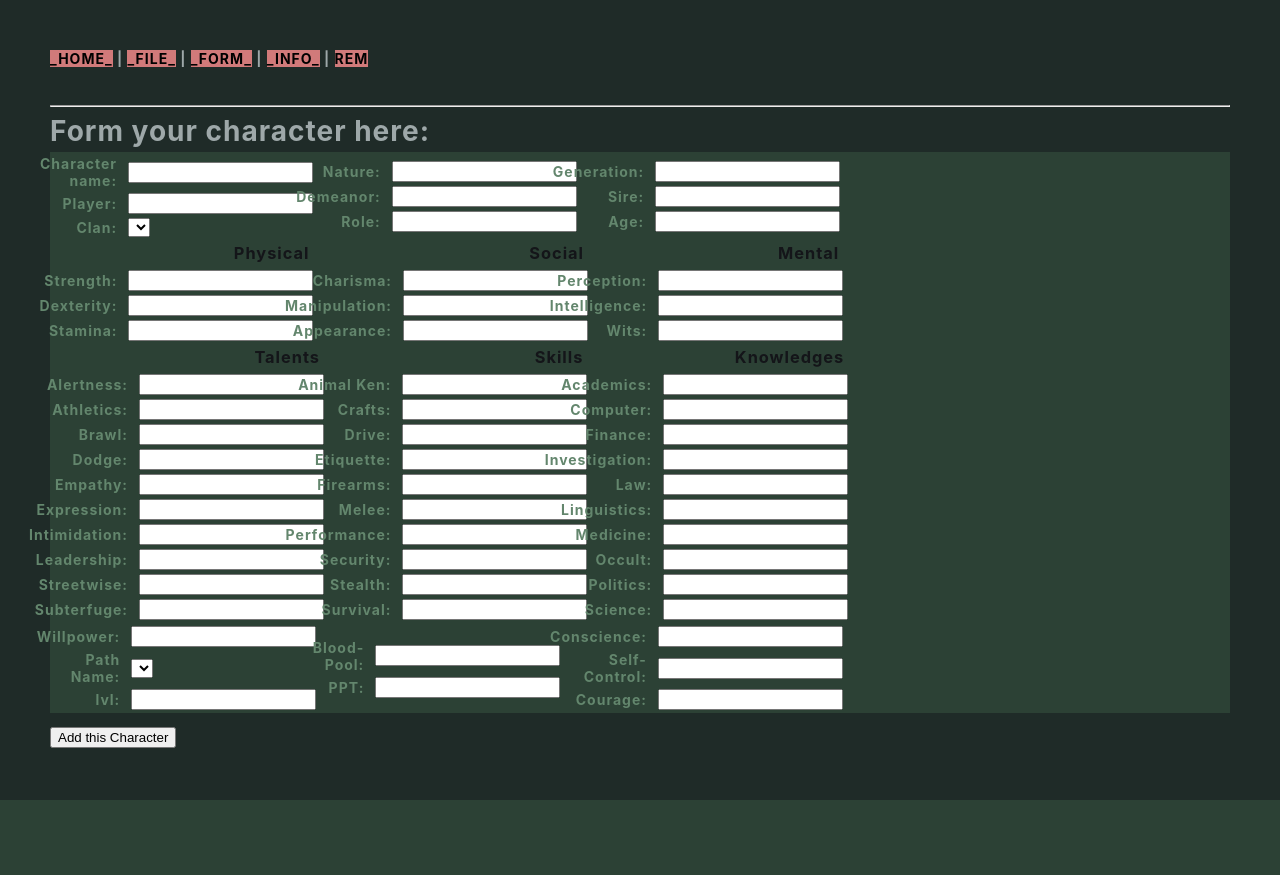
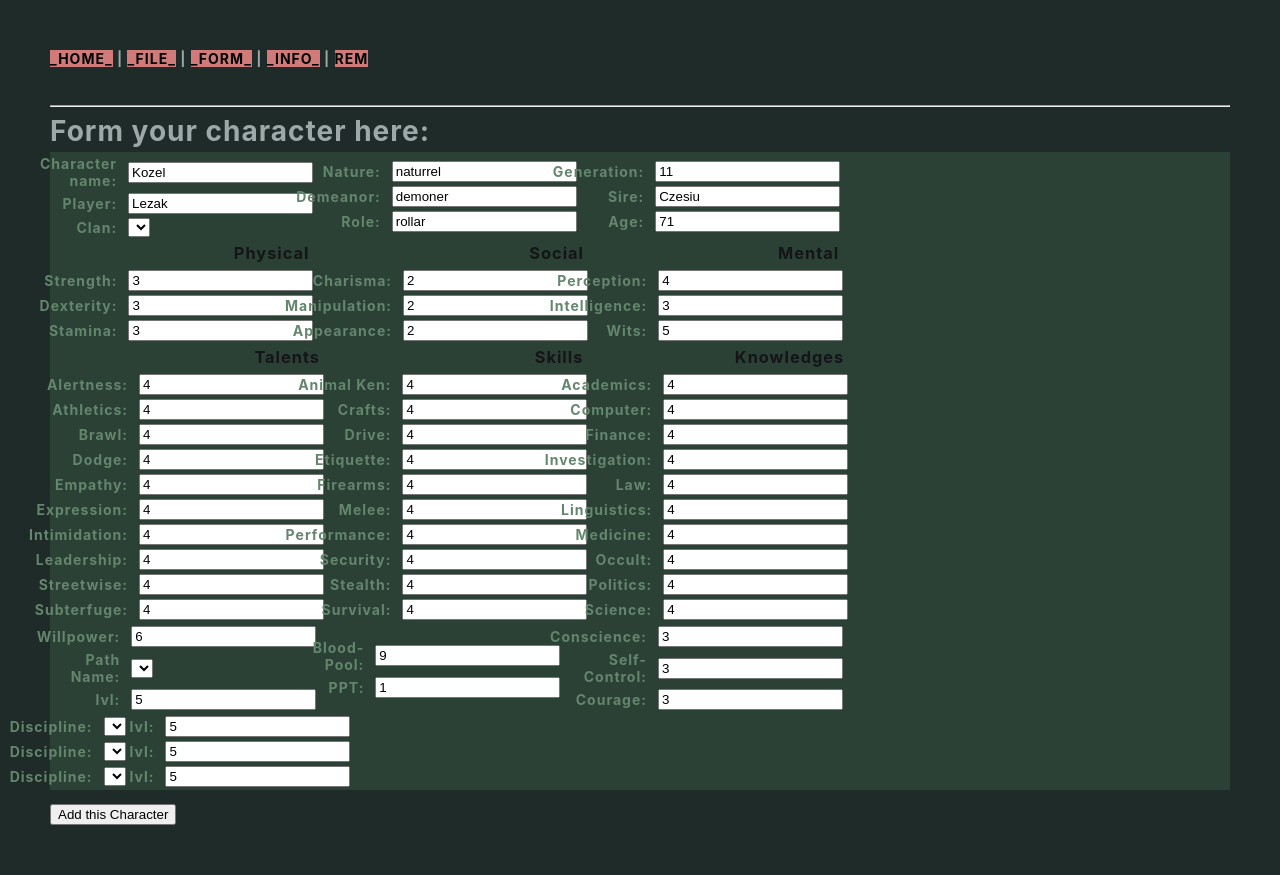
Before and after one commit to andre428/VTM_Flask, a Flask app: page /addform in a window 1280 px wide. Before the commit the page ends 800 px from the top, so only its background shows below. Run offline with Flask 2, Linux system fonts and the light colour scheme; data that the repository does not hold is empty; parts of the project's set-up code (start-up, migrations or seed data) failed here and were passed over.

Commit message:
Make it easier to test

```diff
--- a/app/form.py
+++ b/app/form.py
@@ -82,6 +82,6 @@ class UploadForm(FlaskForm):
     form_selfcontrol = IntegerField()
     form_courage = IntegerField()
 
-    form_disciplines = FieldList(FormField(ListOfDiss))
+    form_disciplines = FieldList(FormField(ListOfDiss), min_entries=3, max_entries=6)
 
     submit = SubmitField('Add this Character')
--- a/app/routes.py
+++ b/app/routes.py
@@ -211,6 +211,7 @@ def addform():
         db.session.add(form_attribs)
         db.session.add(form_abilits)
         db.session.add(form_traits)
+
         db.session.add(form_discc)
 
         db.session.commit()
--- a/app/templates/form.html
+++ b/app/templates/form.html
@@ -11,14 +11,14 @@
                 <table>
                     <tr>
                         <th>Character name:</th>
-                        <td>{{ form.form_char(size=20) }}</td>
+                        <td>{{ form.form_char(size=20, value="Kozel") }}</td>
                         <td>{% for error in form.form_player.errors %}
                             <span style="color: red;">[{{ error }}]</span>
                         {% endfor %}</td>
                     </tr>
                     <tr>
                         <th>Player:</th>
-                        <td>{{ form.form_player(size=20) }}</td>
+                        <td>{{ form.form_player(size=20, value="Lezak") }}</td>
                         <td>{% for error in form.form_player.errors %}
                             <span style="color: red;">[{{ error }}]</span>
                         {% endfor %}</td>
@@ -37,21 +37,21 @@
                 <table>
                     <tr>
                         <th>Nature:</th>
-                        <td>{{ form.form_nature(size=20) }}</td>
+                        <td>{{ form.form_nature(size=20, value="naturrel") }}</td>
                         <td>{% for error in form.form_nature.errors %}
                             <span style="color: red;">[{{ error }}]</span>
                         {% endfor %}</td>
                     </tr>
                     <tr>
                         <th>Demeanor:</th>
-                        <td>{{ form.form_demeanor(size=20) }}</td>
+                        <td>{{ form.form_demeanor(size=20, value="demoner") }}</td>
                         <td>{% for error in form.form_demeanor.errors %}
                             <span style="color: red;">[{{ error }}]</span>
                         {% endfor %}</td>
                     </tr>
                     <tr>
                         <th>Role:</th>
-                        <td>{{ form.form_role(size=20) }}</td>
+                        <td>{{ form.form_role(size=20, value="rollar") }}</td>
                         <td>{% for error in form.form_role.errors %}
                             <span style="color: red;">[{{ error }}]</span>
                         {% endfor %}</td>
@@ -63,21 +63,21 @@
                 <table>
                     <tr>
                         <th>Generation:</th>
-                        <td>{{ form.form_generation(size=6) }}</td>
+                        <td>{{ form.form_generation(size=6, value=11) }}</td>
                         <td>{% for error in form.form_generation.errors %}
                             <span style="color: red;">[{{ error }}]</span>
                         {% endfor %}</td>
                     </tr>
                     <tr>
                         <th>Sire:</th>
-                        <td>{{ form.form_sire(size=20) }}</td>
+                        <td>{{ form.form_sire(size=20, value="Czesiu") }}</td>
                         <td>{% for error in form.form_sire.errors %}
                             <span style="color: red;">[{{ error }}]</span>
                         {% endfor %}</td>
                     </tr>
                     <tr>
                         <th>Age:</th>
-                        <td>{{ form.form_age(size=6) }}</td>
+                        <td>{{ form.form_age(size=6, value=71) }}</td>
                         <td>{% for error in form.form_age.errors %}
                             <span style="color: red;">[{{ error }}]</span>
                         {% endfor %}</td>
@@ -92,21 +92,21 @@
                     </tr>
                     <tr>
                         <th>Strength:</th>
-                        <td>{{ form.strength(size=6) }}</td>
+                        <td>{{ form.strength(size=6, value=3) }}</td>
                         <td>{% for error in form.strength.errors %}
                             <span style="color: red;">[{{ error }}]</span>
                         {% endfor %}</td>
                     </tr>
                     <tr>
                         <th>Dexterity:</th>
-                        <td>{{ form.dexterity(size=6) }}</td>
+                        <td>{{ form.dexterity(size=6, value=3) }}</td>
                         <td>{% for error in form.dexterity.errors %}
                             <span style="color: red;">[{{ error }}]</span>
                         {% endfor %}</td>
                     </tr>
                     <tr>
                         <th>Stamina:</th>
-                        <td>{{ form.stamina(size=6) }}</td>
+                        <td>{{ form.stamina(size=6, value=3) }}</td>
                         <td>{% for error in form.stamina.errors %}
                             <span style="color: red;">[{{ error }}]</span>
                         {% endfor %}</td>
@@ -121,21 +121,21 @@
                     </tr>
                     <tr>
                         <th>Charisma:</th>
-                        <td>{{ form.charisma(size=6) }}</td>
+                        <td>{{ form.charisma(size=6, value=2) }}</td>
                         <td>{% for error in form.charisma.errors %}
                             <span style="color: red;">[{{ error }}]</span>
                         {% endfor %}</td>
                     </tr>
                     <tr>
                         <th>Manipulation:</th>
-                        <td>{{ form.manipulation(size=6) }}</td>
+                        <td>{{ form.manipulation(size=6, value=2) }}</td>
                         <td>{% for error in form.manipulation.errors %}
                             <span style="color: red;">[{{ error }}]</span>
                         {% endfor %}</td>
                     </tr>
                     <tr>
                         <th>Appearance:</th>
-                        <td>{{ form.appearance(size=6) }}</td>
+                        <td>{{ form.appearance(size=6, value=2) }}</td>
                         <td>{% for error in form.appearance.errors %}
                             <span style="color: red;">[{{ error }}]</span>
                         {% endfor %}</td>
@@ -150,21 +150,21 @@
                     </tr>
                     <tr>
                         <th>Perception:</th>
-                        <td>{{ form.perception(size=6) }}</td>
+                        <td>{{ form.perception(size=6, value=4) }}</td>
                         <td>{% for error in form.perception.errors %}
                             <span style="color: red;">[{{ error }}]</span>
                         {% endfor %}</td>
                     </tr>
                     <tr>
                         <th>Intelligence:</th>
-                        <td>{{ form.intelligence(size=6) }}</td>
+                        <td>{{ form.intelligence(size=6, value=3) }}</td>
                         <td>{% for error in form.intelligence.errors %}
                             <span style="color: red;">[{{ error }}]</span>
                         {% endfor %}</td>
                     </tr>
                     <tr>
                         <th>Wits:</th>
-                        <td>{{ form.wits(size=6) }}</td>
+                        <td>{{ form.wits(size=6, value=5) }}</td>
                         <td>{% for error in form.wits.errors %}
                             <span style="color: red;">[{{ error }}]</span>
                         {% endfor %}</td>
@@ -179,70 +179,70 @@
                     </tr>
                     <tr>
                         <th>Alertness:</th>
-                        <td>{{ form.alertness(size=6) }}</td>
+                        <td>{{ form.alertness(size=6, value=4) }}</td>
                         <td>{% for error in form.alertness.errors %}
                             <span style="color: red;">[{{ error }}]</span>
                         {% endfor %}</td>
                     </tr>
                     <tr>
                         <th>Athletics:</th>
-                        <td>{{ form.athletics(size=6) }}</td>
+                        <td>{{ form.athletics(size=6, value=4) }}</td>
                         <td>{% for error in form.athletics.errors %}
                             <span style="color: red;">[{{ error }}]</span>
                         {% endfor %}</td>
                     </tr>
                     <tr>
                         <th>Brawl:</th>
-                        <td>{{ form.brawl(size=6) }}</td>
+                        <td>{{ form.brawl(size=6, value=4) }}</td>
                         <td>{% for error in form.brawl.errors %}
                             <span style="color: red;">[{{ error }}]</span>
                         {% endfor %}</td>
                     </tr>
                     <tr>
                         <th>Dodge:</th>
-                        <td>{{ form.dodge(size=6) }}</td>
+                        <td>{{ form.dodge(size=6, value=4) }}</td>
                         <td>{% for error in form.dodge.errors %}
                             <span style="color: red;">[{{ error }}]</span>
                         {% endfor %}</td>
                     </tr>
                     <tr>
                         <th>Empathy:</th>
-                        <td>{{ form.empathy(size=6) }}</td>
+                        <td>{{ form.empathy(size=6, value=4) }}</td>
                         <td>{% for error in form.empathy.errors %}
                             <span style="color: red;">[{{ error }}]</span>
                         {% endfor %}</td>
                     </tr>
                     <tr>
                         <th>Expression:</th>
-                        <td>{{ form.expression(size=6) }}</td>
+                        <td>{{ form.expression(size=6, value=4) }}</td>
                         <td>{% for error in form.expression.errors %}
                             <span style="color: red;">[{{ error }}]</span>
                         {% endfor %}</td>
                     </tr>
                     <tr>
                         <th>Intimidation:</th>
-                        <td>{{ form.intimidation(size=6) }}</td>
+                        <td>{{ form.intimidation(size=6, value=4) }}</td>
                         <td>{% for error in form.intimidation.errors %}
                             <span style="color: red;">[{{ error }}]</span>
                         {% endfor %}</td>
                     </tr>
                     <tr>
                         <th>Leadership:</th>
-                        <td>{{ form.leadership(size=6) }}</td>
+                        <td>{{ form.leadership(size=6, value=4) }}</td>
                         <td>{% for error in form.leadership.errors %}
                             <span style="color: red;">[{{ error }}]</span>
                         {% endfor %}</td>
                     </tr>
                     <tr>
                         <th>Streetwise:</th>
-                        <td>{{ form.streetwise(size=6) }}</td>
+                        <td>{{ form.streetwise(size=6, value=4) }}</td>
                         <td>{% for error in form.streetwise.errors %}
                             <span style="color: red;">[{{ error }}]</span>
                         {% endfor %}</td>
                     </tr>
                     <tr>
                         <th>Subterfuge:</th>
-                        <td>{{ form.subterfuge(size=6) }}</td>
+                        <td>{{ form.subterfuge(size=6, value=4) }}</td>
                         <td>{% for error in form.subterfuge.errors %}
                             <span style="color: red;">[{{ error }}]</span>
                         {% endfor %}</td>
@@ -257,70 +257,70 @@
                     </tr>
                     <tr>
                         <th>Animal Ken:</th>
-                        <td>{{ form.animalken(size=6) }}</td>
+                        <td>{{ form.animalken(size=6, value=4) }}</td>
                         <td>{% for error in form.animalken.errors %}
                             <span style="color: red;">[{{ error }}]</span>
                         {% endfor %}</td>
                     </tr>
                     <tr>
                         <th>Crafts:</th>
-                        <td>{{ form.crafts(size=6) }}</td>
+                        <td>{{ form.crafts(size=6, value=4) }}</td>
                         <td>{% for error in form.crafts.errors %}
                             <span style="color: red;">[{{ error }}]</span>
                         {% endfor %}</td>
                     </tr>
                     <tr>
                         <th>Drive:</th>
-                        <td>{{ form.drive(size=6) }}</td>
+                        <td>{{ form.drive(size=6, value=4) }}</td>
                         <td>{% for error in form.drive.errors %}
                             <span style="color: red;">[{{ error }}]</span>
                         {% endfor %}</td>
                     </tr>
                     <tr>
                         <th>Etiquette:</th>
-                        <td>{{ form.etiquette(size=6) }}</td>
+                        <td>{{ form.etiquette(size=6, value=4) }}</td>
                         <td>{% for error in form.etiquette.errors %}
                             <span style="color: red;">[{{ error }}]</span>
                         {% endfor %}</td>
                     </tr>
                     <tr>
                         <th>Firearms:</th>
-                        <td>{{ form.firearms(size=6) }}</td>
+                        <td>{{ form.firearms(size=6, value=4) }}</td>
                         <td>{% for error in form.firearms.errors %}
                             <span style="color: red;">[{{ error }}]</span>
                         {% endfor %}</td>
                     </tr>
                     <tr>
                         <th>Melee:</th>
-                        <td>{{ form.melee(size=6) }}</td>
+                        <td>{{ form.melee(size=6, value=4) }}</td>
                         <td>{% for error in form.melee.errors %}
                             <span style="color: red;">[{{ error }}]</span>
                         {% endfor %}</td>
                     </tr>
                     <tr>
                         <th>Performance:</th>
-                        <td>{{ form.performance(size=6) }}</td>
+                        <td>{{ form.performance(size=6, value=4) }}</td>
                         <td>{% for error in form.performance.errors %}
                             <span style="color: red;">[{{ error }}]</span>
                         {% endfor %}</td>
                     </tr>
                     <tr>
                         <th>Security:</th>
-                        <td>{{ form.security(size=6) }}</td>
+                        <td>{{ form.security(size=6, value=4) }}</td>
                         <td>{% for error in form.security.errors %}
                             <span style="color: red;">[{{ error }}]</span>
                         {% endfor %}</td>
                     </tr>
                     <tr>
                         <th>Stealth:</th>
-                        <td>{{ form.stealth(size=6) }}</td>
+                        <td>{{ form.stealth(size=6, value=4) }}</td>
                         <td>{% for error in form.stealth.errors %}
                             <span style="color: red;">[{{ error }}]</span>
                         {% endfor %}</td>
                     </tr>
                     <tr>
                         <th>Survival:</th>
-                        <td>{{ form.survival(size=6) }}</td>
+                        <td>{{ form.survival(size=6, value=4) }}</td>
                         <td>{% for error in form.survival.errors %}
                             <span style="color: red;">[{{ error }}]</span>
                         {% endfor %}</td>
@@ -335,70 +335,70 @@
                     </tr>
                     <tr>
                         <th>Academics:</th>
-                        <td>{{ form.academics(size=6) }}</td>
+                        <td>{{ form.academics(size=6, value=4) }}</td>
                         <td>{% for error in form.academics.errors %}
                             <span style="color: red;">[{{ error }}]</span>
                         {% endfor %}</td>
                     </tr>
                     <tr>
                         <th>Computer:</th>
-                        <td>{{ form.computer(size=6) }}</td>
+                        <td>{{ form.computer(size=6, value=4) }}</td>
                         <td>{% for error in form.computer.errors %}
                             <span style="color: red;">[{{ error }}]</span>
                         {% endfor %}</td>
                     </tr>
                     <tr>
                         <th>Finance:</th>
-                        <td>{{ form.finance(size=6) }}</td>
+                        <td>{{ form.finance(size=6, value=4) }}</td>
                         <td>{% for error in form.finance.errors %}
                             <span style="color: red;">[{{ error }}]</span>
                         {% endfor %}</td>
                     </tr>
                     <tr>
                         <th>Investigation:</th>
-                        <td>{{ form.investigation(size=6) }}</td>
+                        <td>{{ form.investigation(size=6, value=4) }}</td>
                         <td>{% for error in form.investigation.errors %}
                             <span style="color: red;">[{{ error }}]</span>
                         {% endfor %}</td>
                     </tr>
                     <tr>
                         <th>Law:</th>
-                        <td>{{ form.law(size=6) }}</td>
+                        <td>{{ form.law(size=6, value=4) }}</td>
                         <td>{% for error in form.law.errors %}
                             <span style="color: red;">[{{ error }}]</span>
                         {% endfor %}</td>
                     </tr>
                     <tr>
                         <th>Linguistics:</th>
-                        <td>{{ form.linguistics(size=6) }}</td>
+                        <td>{{ form.linguistics(size=6, value=4) }}</td>
                         <td>{% for error in form.linguistics.errors %}
                             <span style="color: red;">[{{ error }}]</span>
                         {% endfor %}</td>
                     </tr>
                     <tr>
                         <th>Medicine:</th>
-                        <td>{{ form.medicine(size=6) }}</td>
+                        <td>{{ form.medicine(size=6, value=4) }}</td>
                         <td>{% for error in form.medicine.errors %}
                             <span style="color: red;">[{{ error }}]</span>
                         {% endfor %}</td>
                     </tr>
                     <tr>
                         <th>Occult:</th>
-                        <td>{{ form.occult(size=6) }}</td>
+                        <td>{{ form.occult(size=6, value=4) }}</td>
                         <td>{% for error in form.occult.errors %}
                             <span style="color: red;">[{{ error }}]</span>
                         {% endfor %}</td>
                     </tr>
                     <tr>
                         <th>Politics:</th>
-                        <td>{{ form.politics(size=6) }}</td>
+                        <td>{{ form.politics(size=6, value=4) }}</td>
                         <td>{% for error in form.politics.errors %}
                             <span style="color: red;">[{{ error }}]</span>
                         {% endfor %}</td>
                     </tr>
                     <tr>
                         <th>Science:</th>
-                        <td>{{ form.science(size=6) }}</td>
+                        <td>{{ form.science(size=6, value=4) }}</td>
                         <td>{% for error in form.science.errors %}
                             <span style="color: red;">[{{ error }}]</span>
                         {% endfor %}</td>
@@ -410,7 +410,7 @@
                 <table>
                     <tr>
                         <th>Willpower:</th>
-                        <td>{{ form.form_willpower(size=6) }}</td>
+                        <td>{{ form.form_willpower(size=6, value=6) }}</td>
                         <td>{% for error in form.form_willpower.errors %}
                             <span style="color: red;">[{{ error }}]</span>
                         {% endfor %}</td>
@@ -424,7 +424,7 @@
                     </tr>
                     <tr>
                         <th>lvl:</th>
-                        <td>{{ form.form_path_lvl(size=6) }}</td>
+                        <td>{{ form.form_path_lvl(size=6, value=5) }}</td>
                         <td>{% for error in form.form_path_lvl.errors %}
                             <span style="color: red;">[{{ error }}]</span>
                         {% endfor %}</td>
@@ -436,14 +436,14 @@
                 <table>
                     <tr>
                         <th>Blood-Pool:</th>
-                        <td>{{ form.form_bloodpool(size=6) }}</td>
+                        <td>{{ form.form_bloodpool(size=6, value=9) }}</td>
                         <td>{% for error in form.form_bloodpool.errors %}
                             <span style="color: red;">[{{ error }}]</span>
                         {% endfor %}</td>
                     </tr>
                     <tr>
                         <th>PPT:</th>
-                        <td>{{ form.form_ppt(size=6) }}</td>
+                        <td>{{ form.form_ppt(size=6, value=1) }}</td>
                         <td>{% for error in form.form_ppt.errors %}
                             <span style="color: red;">[{{ error }}]</span>
                         {% endfor %}</td>
@@ -455,21 +455,21 @@
                 <table>
                     <tr>
                         <th>Conscience:</th>
-                        <td>{{ form.form_conscience(size=6) }}</td>
+                        <td>{{ form.form_conscience(size=6, value=3) }}</td>
                         <td>{% for error in form.form_conscience.errors %}
                             <span style="color: red;">[{{ error }}]</span>
                         {% endfor %}</td>
                     </tr>
                     <tr>
                         <th>Self-Control:</th>
-                        <td>{{ form.form_selfcontrol(size=6) }}</td>
+                        <td>{{ form.form_selfcontrol(size=6, value=3) }}</td>
                         <td>{% for error in form.form_selfcontrol.errors %}
                             <span style="color: red;">[{{ error }}]</span>
                         {% endfor %}</td>
                     </tr>
                     <tr>
                         <th>Courage:</th>
-                        <td>{{ form.form_courage(size=6) }}</td>
+                        <td>{{ form.form_courage(size=6, value=3) }}</td>
                         <td>{% for error in form.form_courage.errors %}
                             <span style="color: red;">[{{ error }}]</span>
                         {% endfor %}</td>
@@ -484,7 +484,7 @@
                             <th>Discipline:</th>
                             <td>{{ list_of_diss.list_disciplines() }}</td>
                             <th>lvl:</th>
-                            <td>{{ list_of_diss.form_dlevel(size=6) }}</td>
+                            <td>{{ list_of_diss.form_dlevel(size=6, value=5) }}</td>
                         </tr>
                     {% endfor %}
                 </table>
--- a/config.py
+++ b/config.py
@@ -1,10 +1,6 @@
 import os
 
-from dotenv import load_dotenv
-
 base_dir = os.path.abspath(os.path.dirname(__file__))
-
-load_dotenv(os.path.join(base_dir, '.env'))
 
 
 class Config(object):
```
Also changed, not shown: app/disciplineDef.py (+12 -2 lines).
